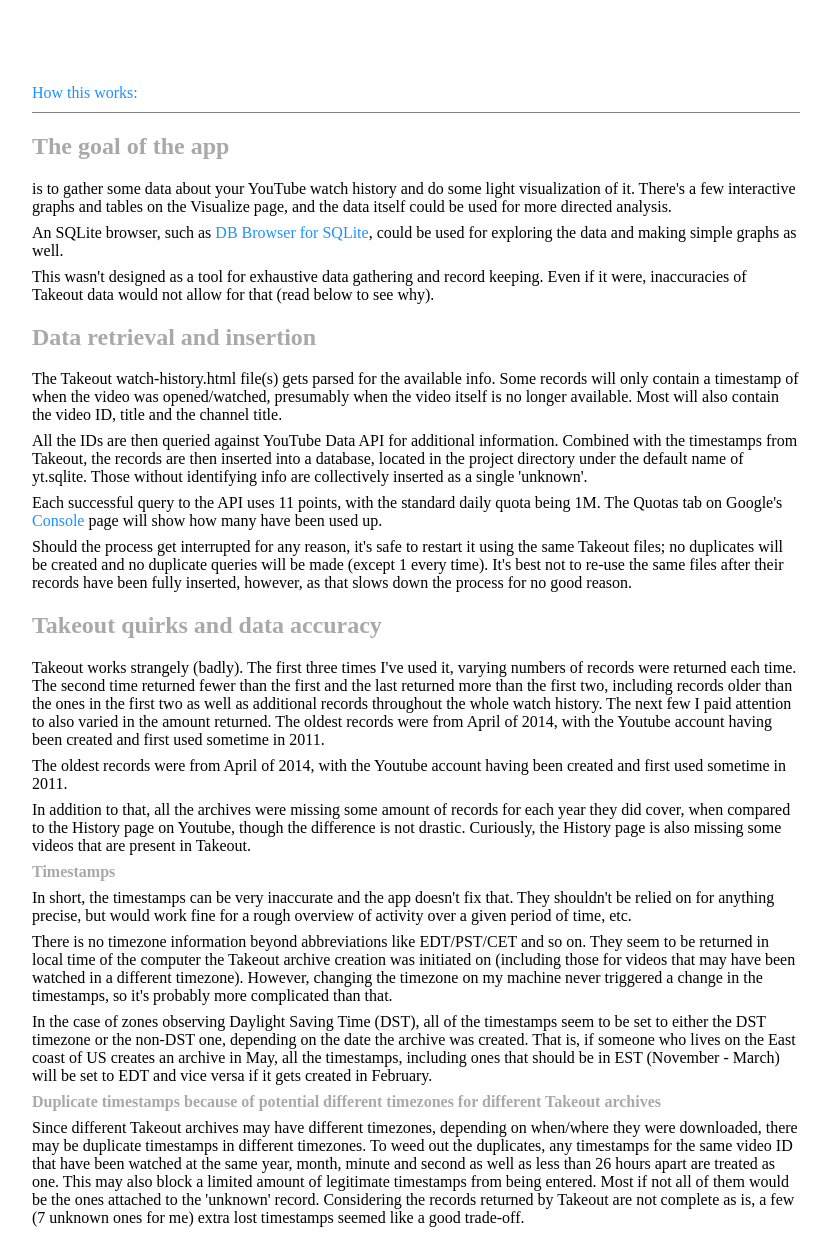
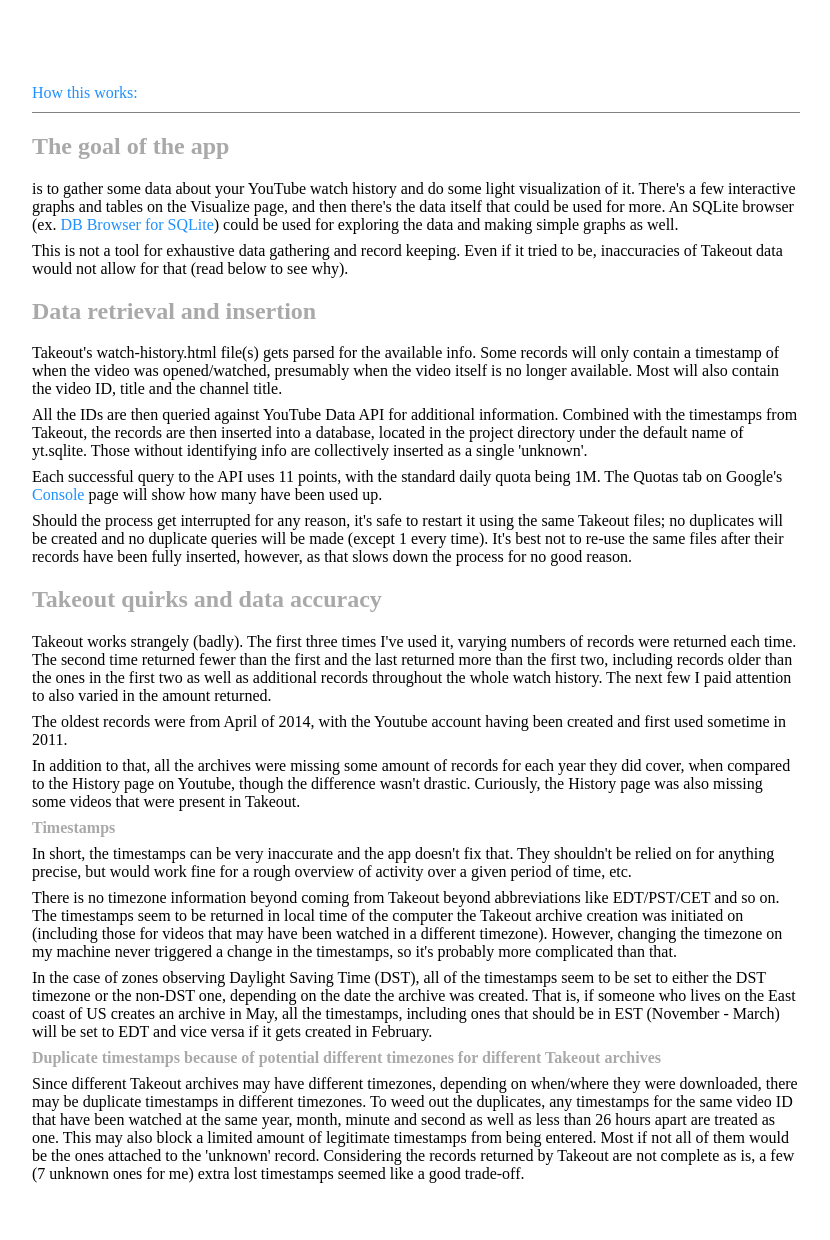
Before and after one commit to VldmrB/youtube-watched, a Flask app: template templates/index.html in a window 1280 px wide. Shown: the part 326-1566 px from the top of the page, without its empty margins (224-1054 px from the left). After the commit the page ends 1509 px from the top, so only its background shows below. Run offline with Flask 3, Linux system fonts and the light colour scheme; the template is opened without the code that fills it, so the values that code supplies are empty; parts of the project's set-up code (start-up, migrations or seed data) failed here and were passed over.

Commit message:
In write_to_sql:  - Correct an issue with update_videos removing records from the  failed_requests_ids if the record returned was a truthy value. Set to  instead check if the value of the items key of the record is truthy
In takeout_help.html:
 - minor revisions

```diff
--- a/templates/help/takeout_help.html
+++ b/templates/help/takeout_help.html
@@ -4,23 +4,21 @@
     <div class="help-item">
         <h2>The goal of the app</h2>
         <p>is to gather some data about your YouTube watch history and do some light visualization of it.
-            There's a few interactive graphs and tables on the Visualize page, and the data itself
-            could be used for more directed analysis.
+            There's a few interactive graphs and tables on the Visualize page, and then there's the data itself that
+            could be used for more.
+            An SQLite browser
+            (ex. <a class="link-btn link-btn:visited" href="https://sqlitebrowser.org/" target="_blank"
+            >DB Browser for SQLite</a>) could be used for exploring the data and making simple graphs as well.
         </p>
         <p>
-            An SQLite browser, such as
-            <a class="link-btn link-btn:visited" href="https://sqlitebrowser.org/" target="_blank"
-            >DB Browser for SQLite</a>, could be used for exploring the data and making simple graphs as well.
-        </p>
-        <p>
-            This wasn't designed as a tool for exhaustive data gathering and record keeping. Even if it were,
+            This is not a tool for exhaustive data gathering and record keeping. Even if it tried to be,
             inaccuracies of Takeout data would not allow for that (read below to see why).
         </p>
     </div>
     <div class="help-item">
         <h2>Data retrieval and insertion</h2>
         <p>
-            The Takeout watch-history.html file(s) gets parsed for the available info. Some records will only contain a
+            Takeout's watch-history.html file(s) gets parsed for the available info. Some records will only contain a
             timestamp of when the video was opened/watched, presumably when the video itself is no longer available.
             Most will also contain the video ID, title and the channel title.
         </p>
@@ -52,8 +50,6 @@
             returned each time. The second time returned fewer than the first and the last returned more than the
             first two, including records older than the ones in the first two as well as additional records
             throughout the whole watch history. The next few I paid attention to also varied in the amount returned.
-            The oldest records were from April of 2014, with the Youtube account having been created and first
-            used sometime in 2011.
         </p>
         <p>
             The oldest records were from April of 2014, with the Youtube account having been created and first
@@ -61,8 +57,8 @@
         </p>
         <p>
             In addition to that, all the archives were missing some amount of records for each year they did cover,
-            when compared to the History page on Youtube, though the difference is not drastic. Curiously, the
-            History page is also missing some videos that are present in Takeout.
+            when compared to the History page on Youtube, though the difference wasn't drastic. Curiously, the
+            History page was also missing some videos that were present in Takeout.
         </p>
         <h4>Timestamps</h4>
         <p>
@@ -71,8 +67,8 @@
             a given period of time, etc.
         </p>
         <p>
-            There is no timezone information beyond abbreviations like EDT/PST/CET and so on.
-            They seem to be returned in local time of the computer the Takeout archive creation
+            There is no timezone information beyond coming from Takeout beyond abbreviations like EDT/PST/CET and so on.
+            The timestamps seem to be returned in local time of the computer the Takeout archive creation
             was initiated on (including those for videos that may have been watched in a different timezone).
             However, changing the timezone on my machine never triggered a change in the timestamps, so it's probably
             more complicated than that.
--- a/write_to_sql.py
+++ b/write_to_sql.py
@@ -623,7 +623,7 @@ def insert_videos(conn, records: dict, api_auth, verbosity=1):
                     record.update(api_video_data)
                     record['status'] = 'active'
                 else:
-                    record['status'] = 'inactive'
+                    record['status'] = 'unclear'
 
                 record['last_updated'] = str(datetime.utcnow().replace(
                     microsecond=0))
@@ -772,34 +772,33 @@ def update_videos(conn: sqlite3.Connection, api_auth,
         for attempt in range(1, 6):
             api_response = youtube.get_video_info(video_id, api_auth)
             time.sleep(0.01*attempt**attempt)
-            if api_response:
+            if api_response['items']:
                 if video_id in failed_requests_ids.keys():
                     delete_failed_request(conn, video_id)
-                if api_response['items']:
-                    api_video_data = wrangle_video_record(api_response['items'])
-                    filtered_api_video_data = {}
-                    api_video_data.pop('published_at', None)
-                    # always the same, but will compare as different due to
-                    # the same value from the record being of datetime type
-                    for key in api_video_data:
-                        # in case the response is messed up and has empty/zero
-                        # values. Not sure if possible, but being safe.
-                        # As well, if a value is the same as the current one,
-                        # it's removed, hopefully that's faster than rewriting
-                        # the fields with the same values
-                        val = api_video_data[key]
-                        if not val or val == record.get(key):
-                            pass
-                        else:
-                            filtered_api_video_data[key] = val
-                    record.update(filtered_api_video_data)
-                else:
-                    record['status'] = 'inactive'
-                    newly_inactive += 1
-                    logger.info(f'{record["id"]} is now inactive')
-                record['last_updated'] = datetime.utcnow().replace(
-                    microsecond=0)
-                break
+                api_video_data = wrangle_video_record(api_response['items'])
+                filtered_api_video_data = {}
+                api_video_data.pop('published_at', None)
+                # always the same, but will compare as different due to
+                # the same value from the record being of datetime type
+                for key in api_video_data:
+                    # in case the response is messed up and has empty/zero
+                    # values. Not sure if possible, but being safe.
+                    # As well, if a value is the same as the current one,
+                    # it's removed, hopefully that's faster than rewriting
+                    # the fields with the same values
+                    val = api_video_data[key]
+                    if not val or val == record.get(key):
+                        pass
+                    else:
+                        filtered_api_video_data[key] = val
+                record.update(filtered_api_video_data)
+            else:
+                record['status'] = 'inactive'
+                newly_inactive += 1
+                logger.info(f'{record["id"]} is now inactive')
+            record['last_updated'] = datetime.utcnow().replace(
+                microsecond=0)
+            break
         else:
             failed_requests_ids.setdefault(video_id, 0)
             attempts = failed_requests_ids[video_id]
```
